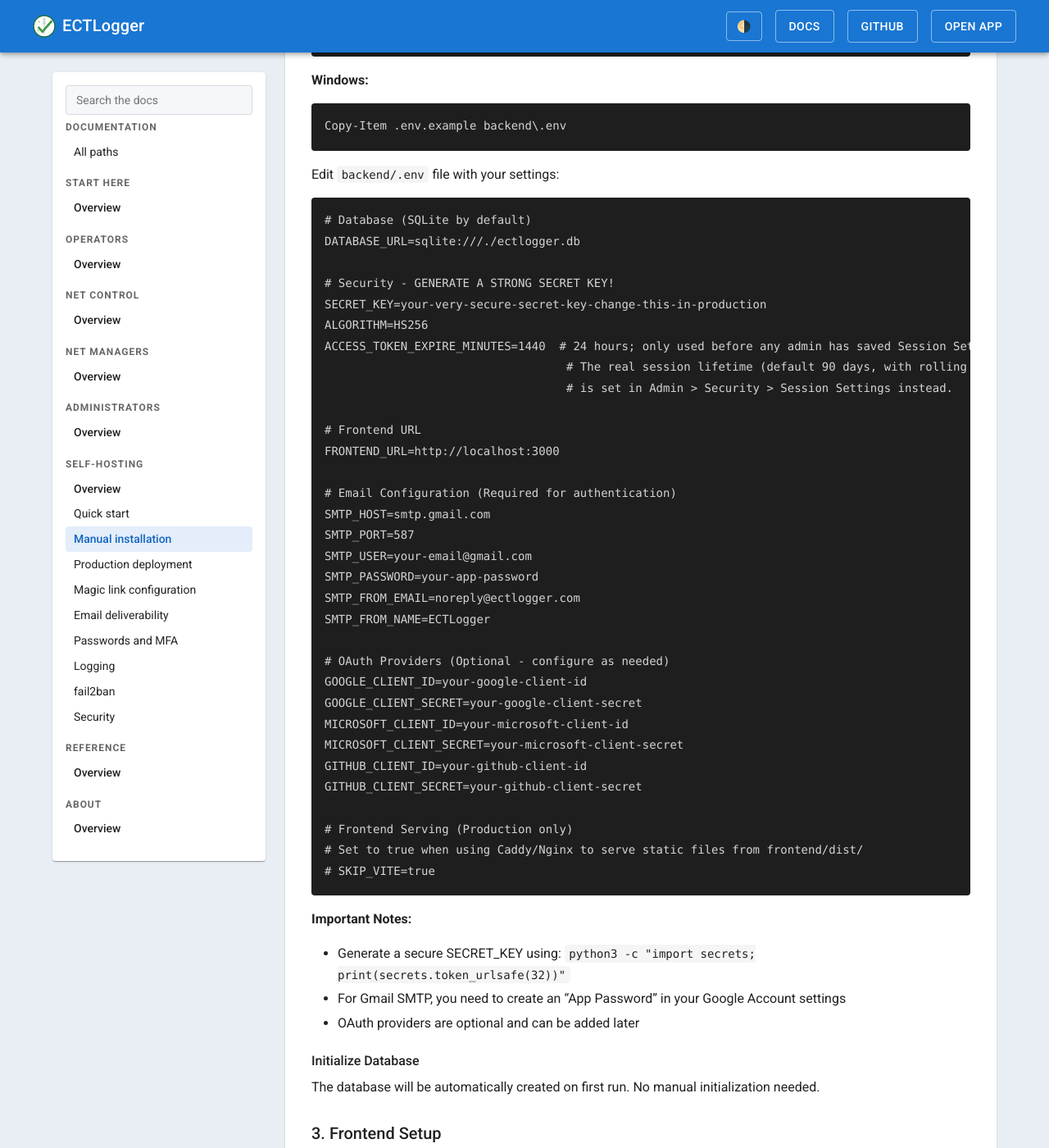
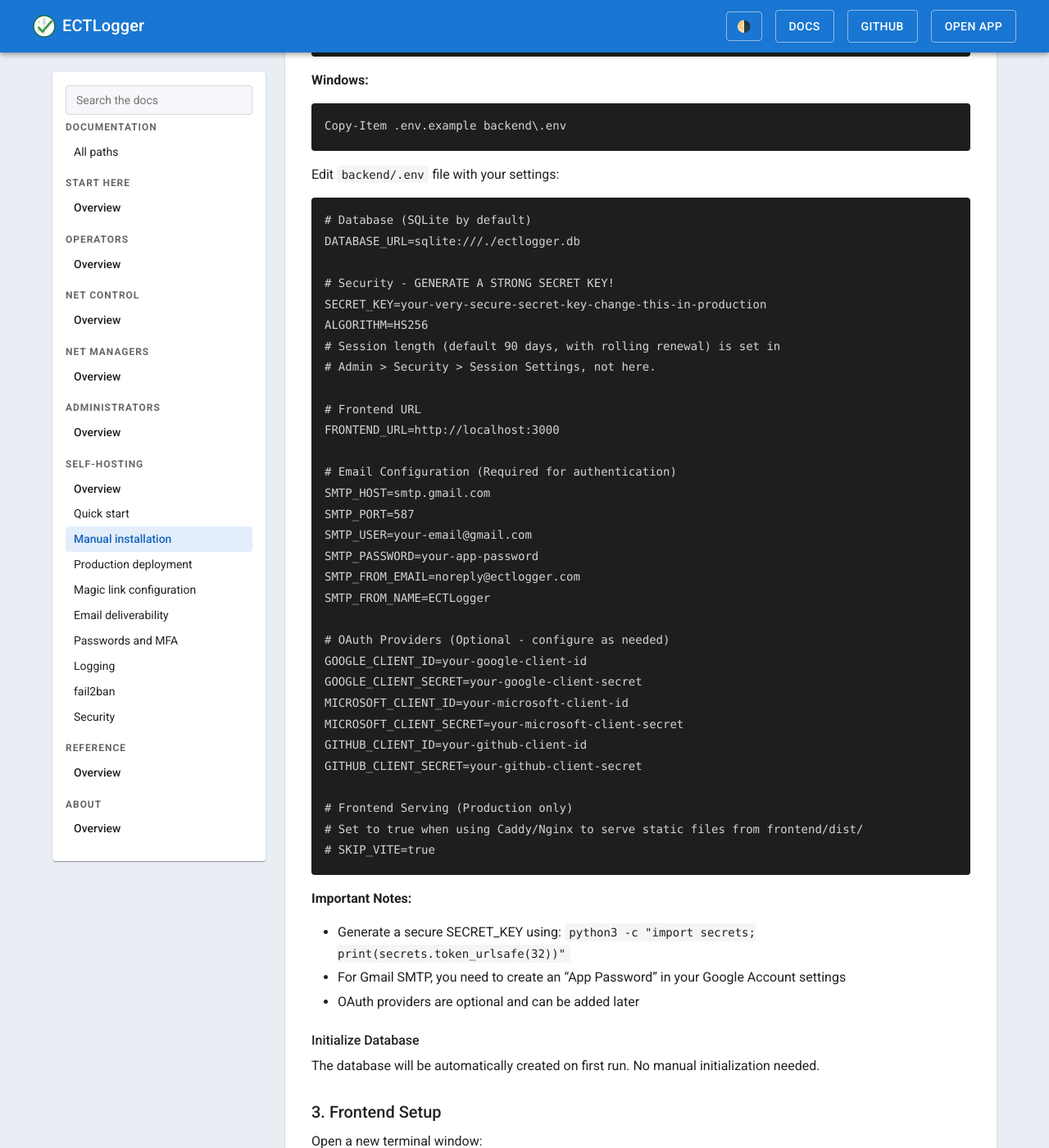
Before and after one commit to bradbrownjr/ectlogger, a Jekyll site: the page built from docs/MANUAL-INSTALLATION.md, in a window 1280 px wide and 1400 px high, scrolled down 1797 px. Shown: the whole window at 82% size. Built offline with Jekyll 4.4.1, drawn with Linux system fonts in a browser that asks for light colours; comment, search, counter and statistics services are not loaded.

Commit message:
Self-hosting: honor BACKEND_PORT everywhere, retire ACCESS_TOKEN_EXPIRE_MINUTES
- start.ps1 read no settings and always ran uvicorn on 8000; it now reads
  BACKEND_PORT from backend/.env like start.sh and run.sh.
- main.py's LAN-IP CORS origin hardcoded :8000; it uses backend_port.
- ACCESS_TOKEN_EXPIRE_MINUTES was never consulted by a login route (they all
  pass the Admin > Security session lifetime). Removed from .env.example and
  the install docs; create_access_token's fallback now uses the same 90-day
  default as session_config. The Settings field stays, marked unused, because
  Settings rejects unknown keys and existing .env files (beta and prod
  included) still carry it.
- DEVELOPMENT.md and run.sh's usage text named a ./run that doesn't exist, and
  called start.sh deprecated although the installers and the systemd unit
  still run it.

Co-Authored-By: Claude Opus 5.5 <noreply@anthropic.com>
Claude-Session: https://claude.ai/code/session_01Dz2y8UqRYDV67EQZaZUje3

```diff
--- a/docs/MANUAL-INSTALLATION.md
+++ b/docs/MANUAL-INSTALLATION.md
@@ -90,9 +90,8 @@ DATABASE_URL=sqlite:///./ectlogger.db
 # Security - GENERATE A STRONG SECRET KEY!
 SECRET_KEY=your-very-secure-secret-key-change-this-in-production
 ALGORITHM=HS256
-ACCESS_TOKEN_EXPIRE_MINUTES=1440  # 24 hours; only used before any admin has saved Session Settings.
-                                   # The real session lifetime (default 90 days, with rolling renewal)
-                                   # is set in Admin > Security > Session Settings instead.
+# Session length (default 90 days, with rolling renewal) is set in
+# Admin > Security > Session Settings, not here.
 
 # Frontend URL
 FRONTEND_URL=http://localhost:3000
```
Also changed, not shown: docs/DEVELOPMENT.md (+4 -3 lines), docs/MAGIC-LINK-CONFIGURATION.md (+1 -1 lines), 7 other files.
